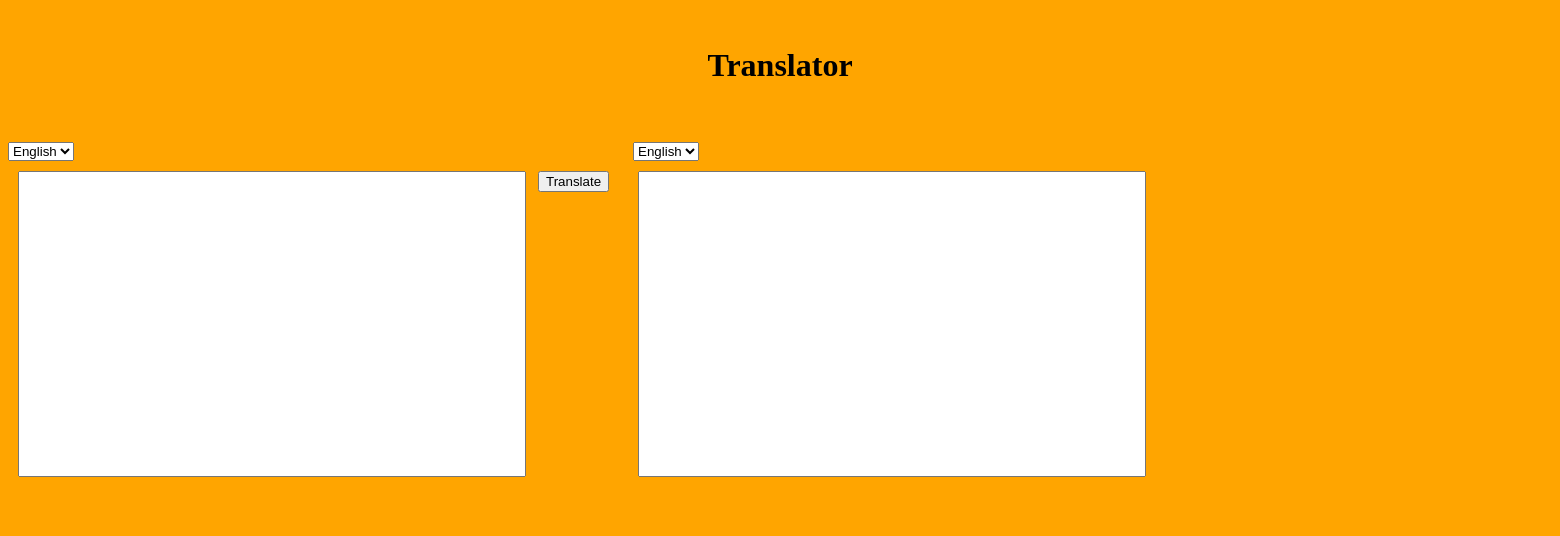
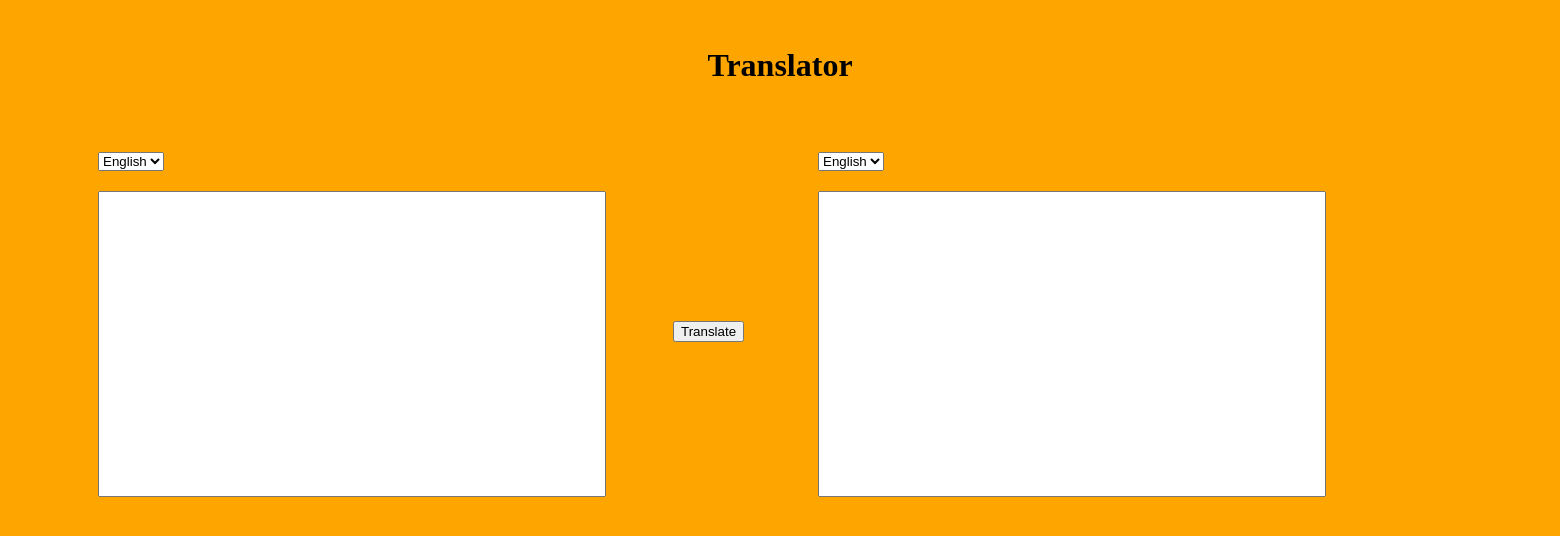
Before and after one commit to sc19ag/language-translator, a Flask app: page / in a window 1560 px wide. Shown: the top 536 px of the page. Run offline with Flask 2, Linux system fonts and the light colour scheme.

Commit message:
front-end mostly complete

```diff
--- a/static/index.css
+++ b/static/index.css
@@ -8,14 +8,25 @@ body {
 
 #drop-down-box-grid {
   display: grid;
-  grid-template-columns: 625px 600px;
+  grid-template-columns: 80px 720px 720px;
+}
+
+#drop-down-box-grid > div {
+  padding: 10px;
 }
 
 #user-input-grid {
   display: grid;
-  grid-template-columns: 520px 100px 520px;
+  grid-template-columns: 80px 520px 200px 520px;
 }
 
 #user-input-grid > div {
   padding: 10px;
 }
+
+#user-input-grid > #translate-button-div {
+  padding-top: 140px;
+  padding-bottom: 140px;
+  padding-left: 65px;
+  padding-right: 65px;
+}
--- a/templates/index.html
+++ b/templates/index.html
@@ -15,6 +15,7 @@
   </div>
 
   <div id="drop-down-box-grid">
+    <div></div>
     <div>
       <select name="input_lang" id="input-lang-box">
         <option value="English">English</option>
@@ -33,11 +34,12 @@
 
   <div id="user-input-grid">
     <!-- Add language input box on left, output box on right, combo boxes above -->
+    <div></div>
     <div>
       <input type="text" style="width:500px; height:300px;">
     </div>
-    <div>
-      <button id="translate-button">Translate</button>
+    <div id="translate-button-div">
+      <button id="translate-button" type="button">Translate</button>
     </div>
     <div>
       <input type="text" style="width:500px; height:300px;">
```
